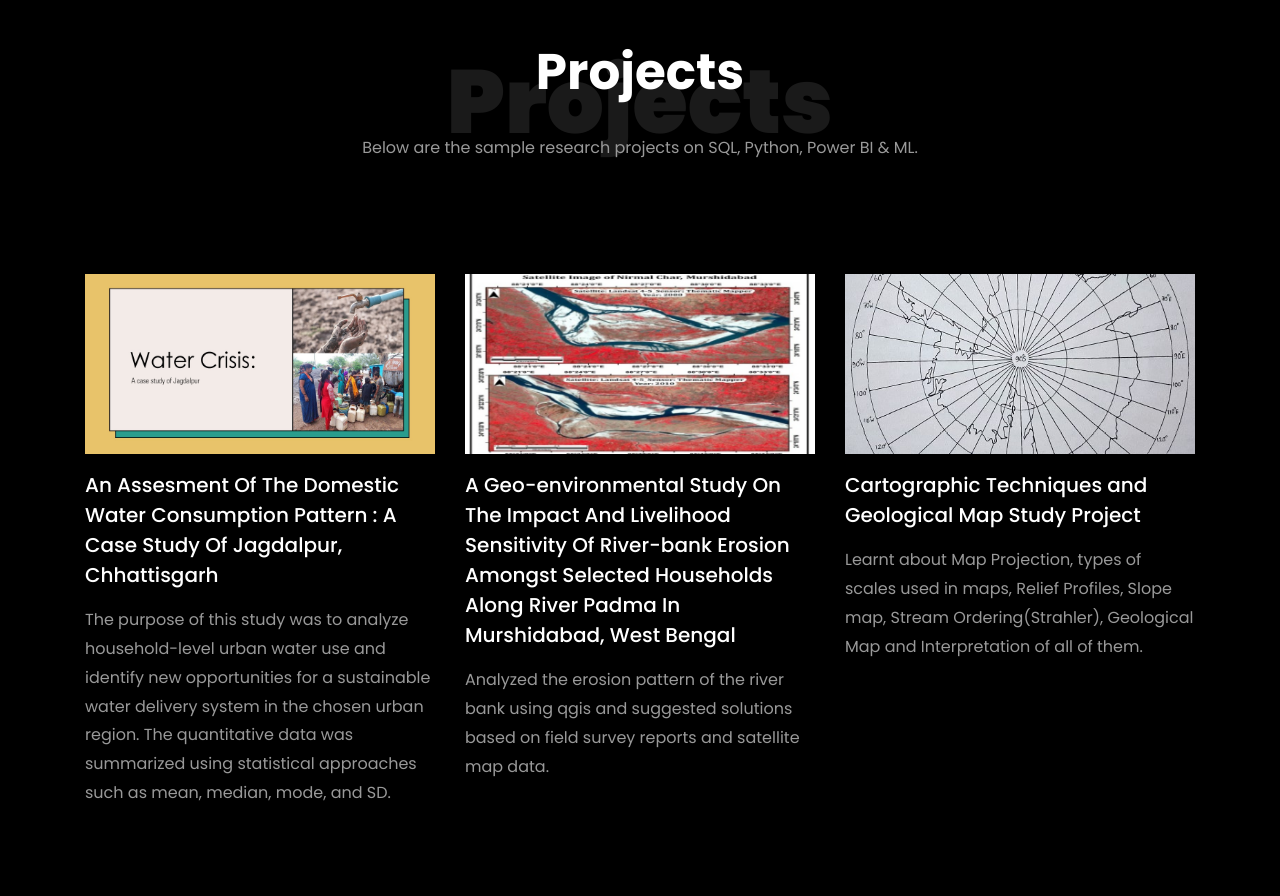
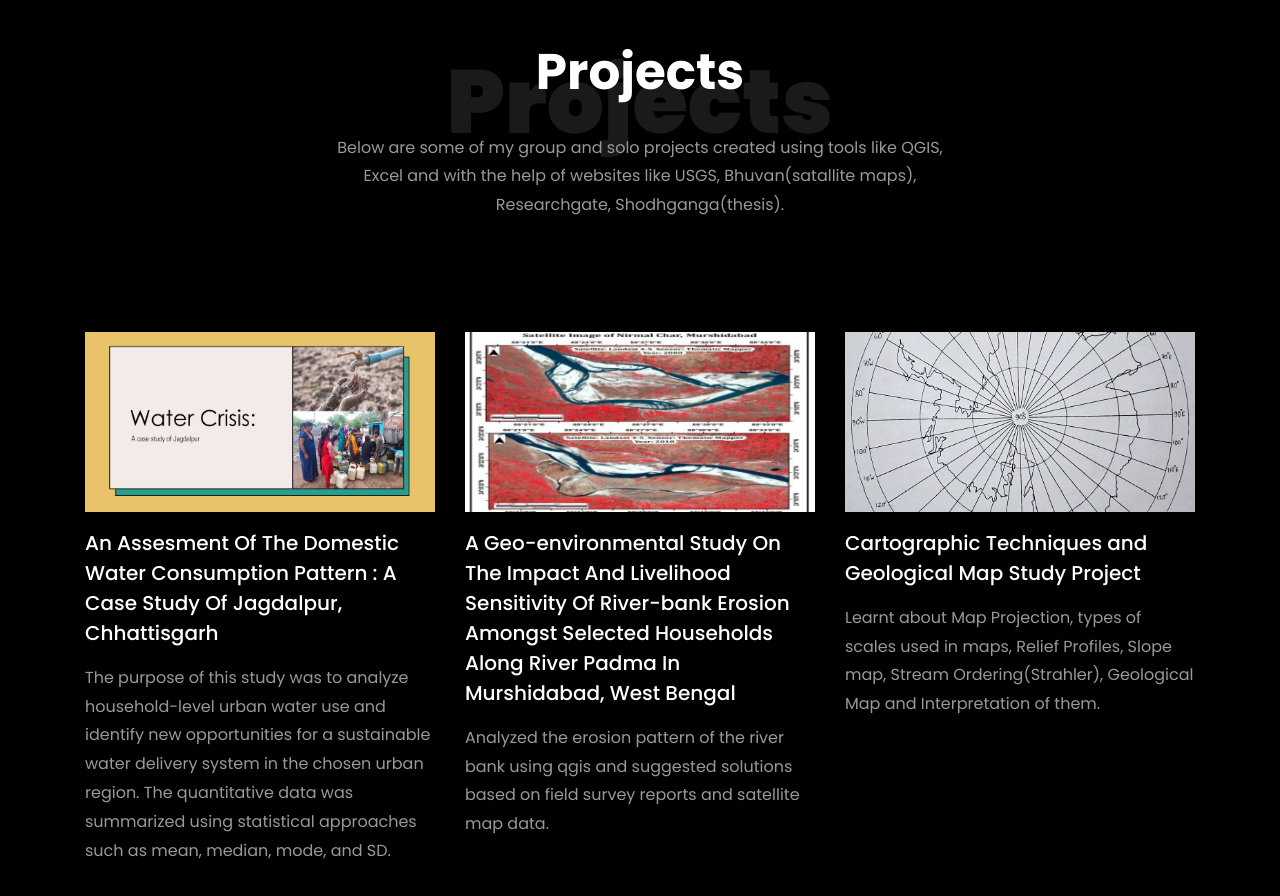
Before and after one commit to Lotngaming/arkadeepmahataportfolio, a plain HTML site: page index.html in a window 1280 px wide. Shown: the part 3320-4216 px from the top of the page. Drawn offline with Linux system fonts and the light colour scheme; files whose address does not match are found by name.

Commit message:
initial commit

```diff
--- a/index.html
+++ b/index.html
@@ -415,7 +415,7 @@
           <div class="col-md-7 heading-section text-center ftco-animate">
             <h1 class="big big-2">Projects</h1>
             <h2 class="mb-4">Projects</h2>
-            <p>Below are the sample research projects on SQL, Python, Power BI & ML.</p>
+            <p>Below are some of my group and solo projects created using tools like QGIS, Excel and with the help of websites like USGS, Bhuvan(satallite maps), Researchgate, Shodhganga(thesis).</p>
           </div>
         </div>
         <div class="row d-flex">
@@ -451,7 +451,7 @@
 
                 <h3 class="heading"><a href="https://drive.google.com/file/d/1pKqykVJwSbxBzjgMR0zCHKRlVE4rvQtM/view?usp=sharing">Cartographic Techniques and Geological Map Study Project</a></h3>
                 <p>Learnt about Map Projection, types of scales used in maps, Relief Profiles, Slope map, Stream
-					Ordering(Strahler), Geological Map and Interpretation of all of them.</p>
+					Ordering(Strahler), Geological Map and Interpretation of them.</p>
               </div>
             </div>
           </div>
```
